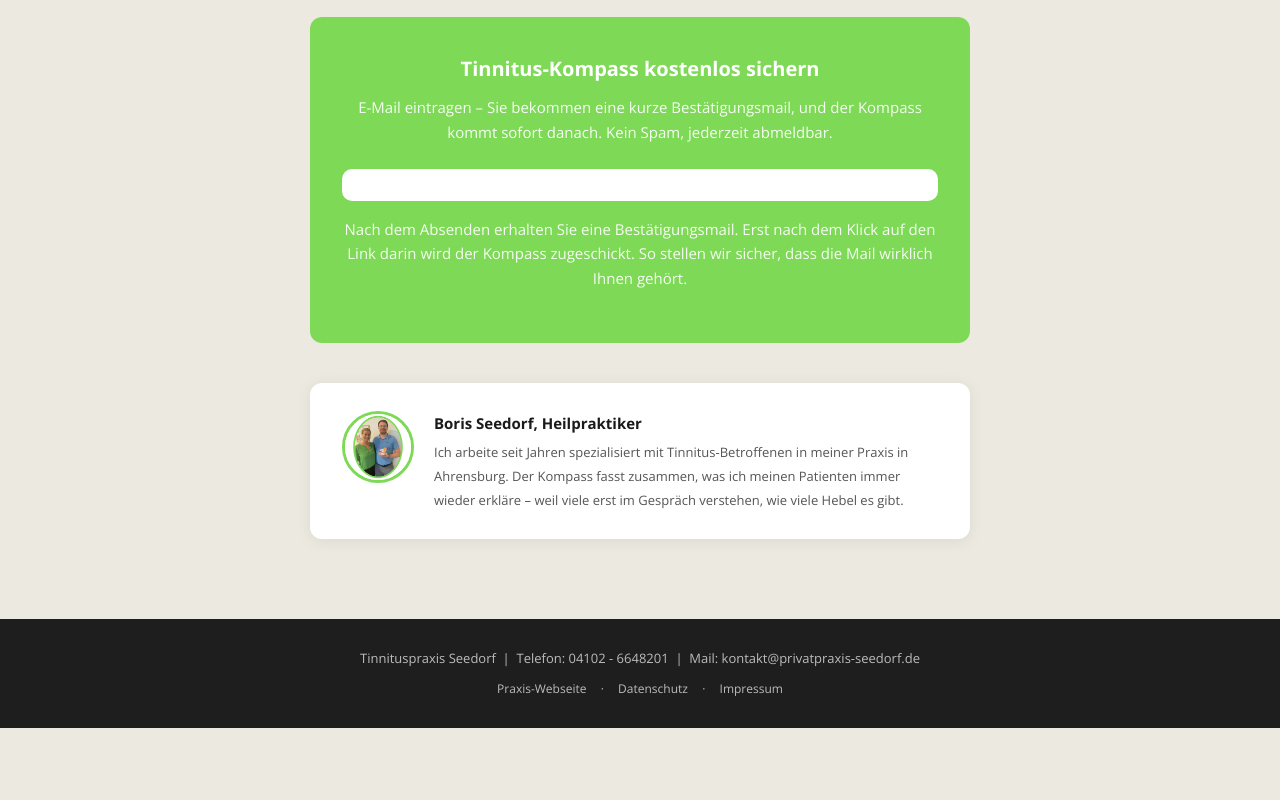
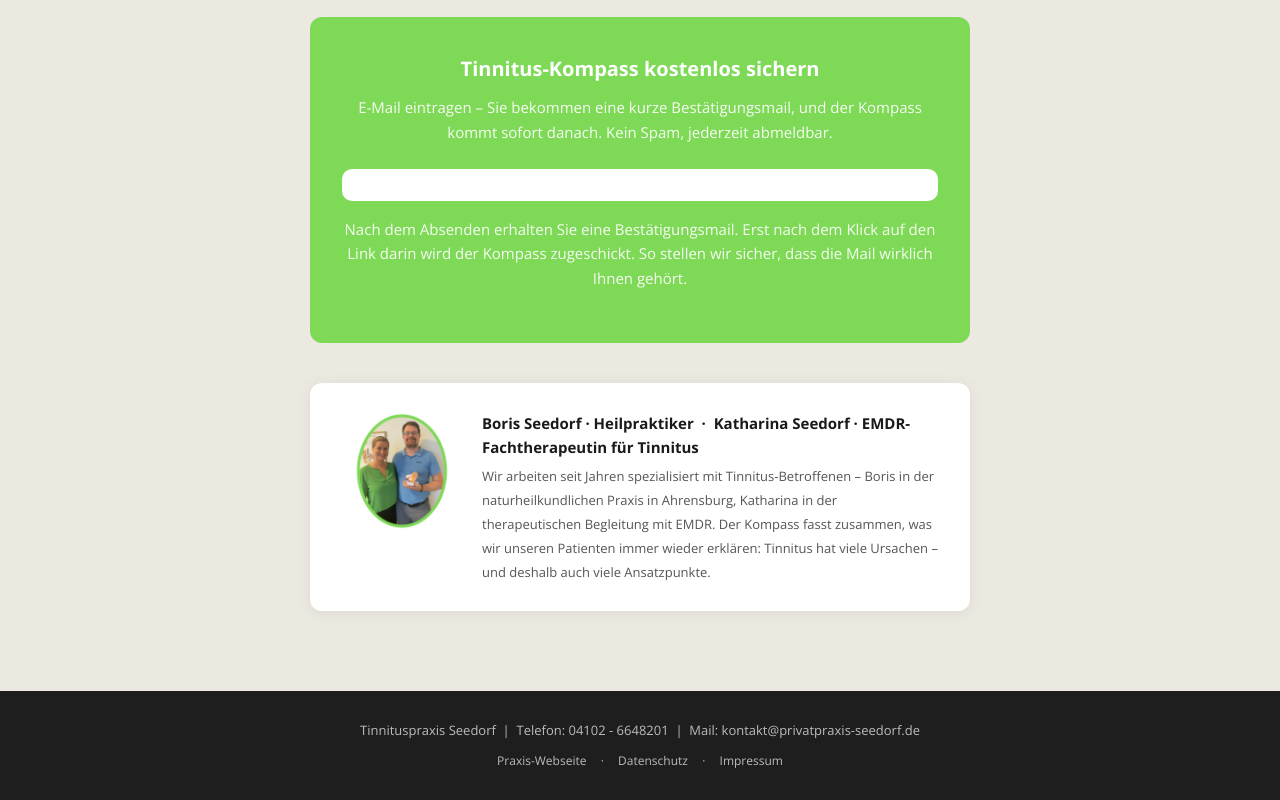
Before and after one commit to Boris1900/tinnitus-kompass, a plain HTML site: page index.html in a window 1280 px wide. Shown: the part 908-1708 px from the top of the page. Before the commit the page ends 1636 px from the top, so only its background shows below. Drawn offline with nearby package versions, Linux system fonts and the light colour scheme; a script that the page names is missing.

Commit message:
Autor-Box: Foto ohne grünen Ring, Text auf wir umgestellt, Katharina ergänzt

```diff
--- a/index.html
+++ b/index.html
@@ -221,12 +221,10 @@
     align-items: flex-start;
   }
   .autor-box img {
-    width: 72px;
-    height: 72px;
-    border-radius: 50%;
-    object-fit: cover;
+    width: 120px;
+    height: auto;
+    border-radius: 8px;
     flex-shrink: 0;
-    border: 3px solid var(--green);
   }
   .autor-text strong {
     display: block;
@@ -332,8 +330,8 @@
   <div class="autor-box">
     <img src="boris-katharina.png" alt="Boris und Katharina Seedorf">
     <div class="autor-text">
-      <strong>Boris Seedorf, Heilpraktiker</strong>
-      <span>Ich arbeite seit Jahren spezialisiert mit Tinnitus-Betroffenen in meiner Praxis in Ahrensburg. Der Kompass fasst zusammen, was ich meinen Patienten immer wieder erkläre – weil viele erst im Gespräch verstehen, wie viele Hebel es gibt.</span>
+      <strong>Boris Seedorf · Heilpraktiker &nbsp;·&nbsp; Katharina Seedorf · EMDR-Fachtherapeutin für Tinnitus</strong>
+      <span>Wir arbeiten seit Jahren spezialisiert mit Tinnitus-Betroffenen – Boris in der naturheilkundlichen Praxis in Ahrensburg, Katharina in der therapeutischen Begleitung mit EMDR. Der Kompass fasst zusammen, was wir unseren Patienten immer wieder erklären: Tinnitus hat viele Ursachen – und deshalb auch viele Ansatzpunkte.</span>
     </div>
   </div>
 
```
